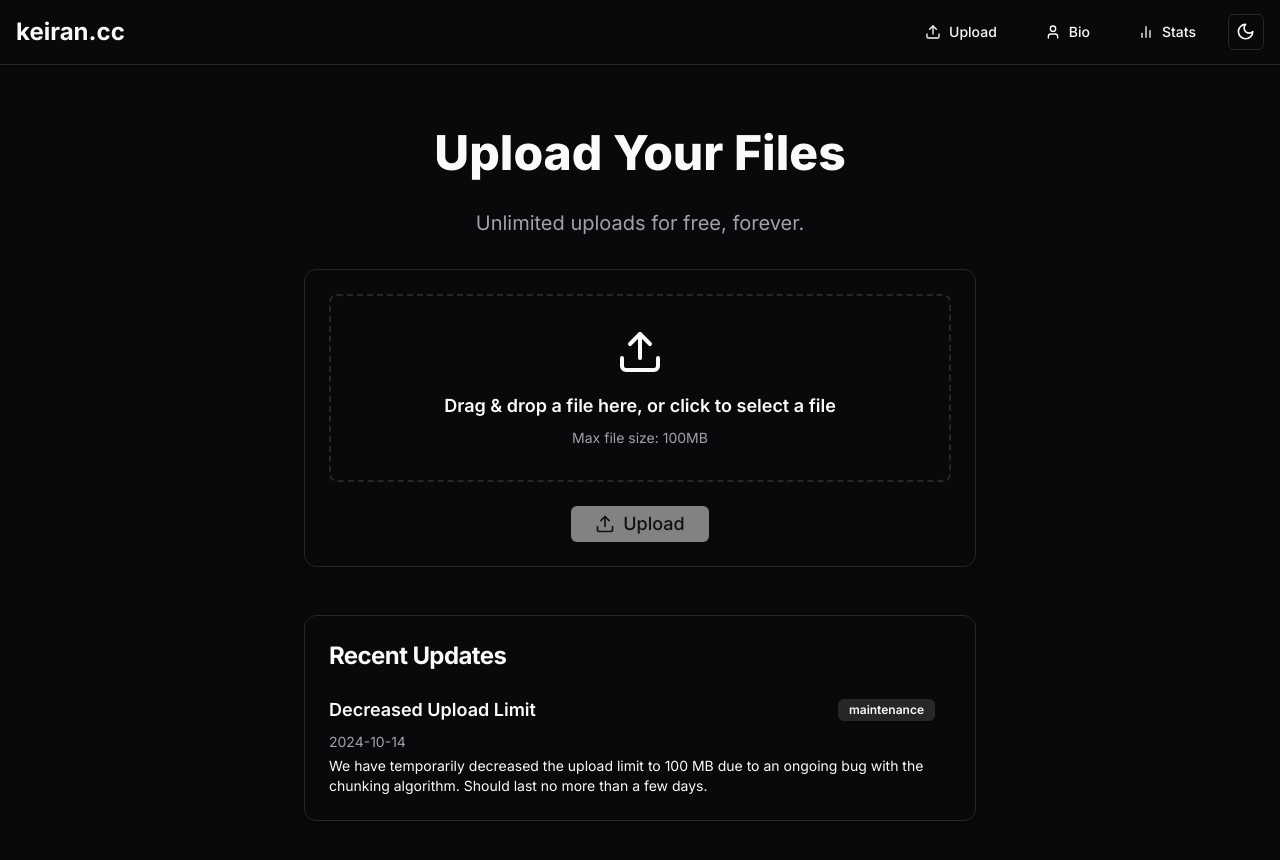
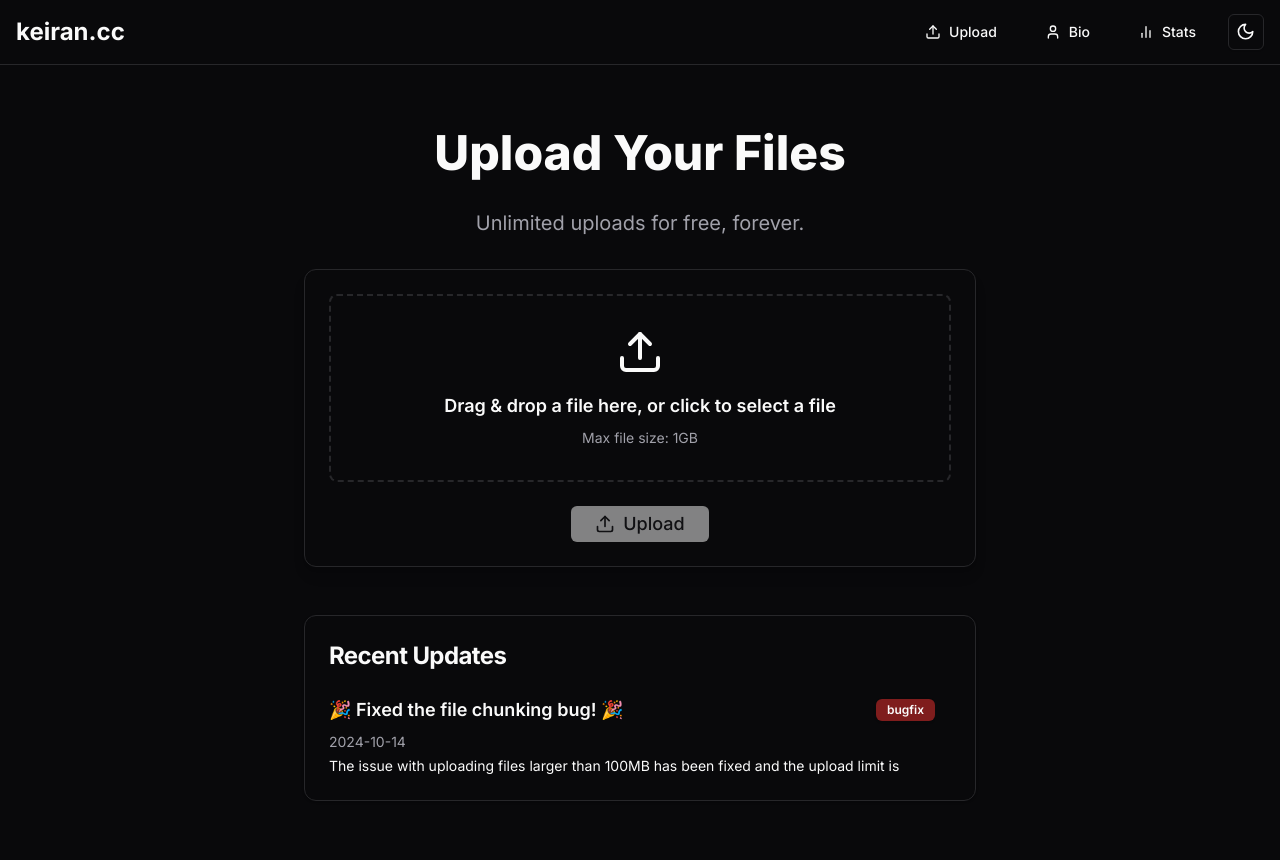
Before and after one commit to KeiranScript/keiran.cc, a Next.js app: page / in a window 1280 px wide. Shown: the top 860 px of the page. Built offline with nearby package versions, Linux system fonts and the light colour scheme.

Commit message:
Fixed the bug with file chunking caused by pm2 Also added an item to the updates component describing this fix

```diff
--- a/ecosystem.config.json
+++ b/ecosystem.config.json
@@ -5,7 +5,8 @@
       "script": "pnpm",
       "args": "start",
       "cwd": "/home/keiran/keiran.cc/",
-      "watch": true,
+      "watch": false,
+      "ignore_watch": 'public/uploads/chunks',
       "env": {
         "NODE_ENV": "production"
       }
--- a/src/components/file-upload.tsx
+++ b/src/components/file-upload.tsx
@@ -8,7 +8,7 @@ import { Upload, Loader2, File, CheckCircle } from 'lucide-react'
 import { Progress } from '@/components/ui/progress'
 import FileUrlDisplay from '@/components/file-url-display'
 
-const MAX_FILE_SIZE = 1024 * 1024 * 100 // 100MB in bytes
+const MAX_FILE_SIZE = 1024 * 1024 * 1024 // 1GB in bytes
 const CHUNK_SIZE = 1024 * 1024 * 10 // 10MB in bytes
 
 export default function FileUpload({ setToast }: { setToast: (message: string, description: string) => void }) {
@@ -22,7 +22,7 @@ export default function FileUpload({ setToast }: { setToast: (message: string, d
   const onDrop = useCallback((acceptedFiles: File[]) => {
     const selectedFile = acceptedFiles[0]
     if (selectedFile.size > MAX_FILE_SIZE) {
-      setToast('File too large', 'Maximum file size is 100MB.')
+      setToast('File too large', 'Maximum file size is 1GB.')
     } else {
       setFile(selectedFile)
     }
@@ -80,7 +80,6 @@ export default function FileUpload({ setToast }: { setToast: (message: string, d
       setButtonLabel('Uploaded')
       setToast('File uploaded successfully', 'Visit the link to access your file!')
 
-      // Change the button back to 'Upload' after 1 second
       setTimeout(() => {
         setButtonLabel('Upload')
         setUploadSuccess(false)
@@ -111,7 +110,7 @@ export default function FileUpload({ setToast }: { setToast: (message: string, d
             <div>
               <Upload className="h-12 w-12 text-primary mx-auto mb-4" />
               <p className="text-lg mb-2 font-semibold text-foreground">Drag & drop a file here, or click to select a file</p>
-              <p className="text-sm text-muted-foreground">Max file size: 100MB</p>
+              <p className="text-sm text-muted-foreground">Max file size: 1GB</p>
             </div>
           )}
         </div>
--- a/src/components/updates.tsx
+++ b/src/components/updates.tsx
@@ -15,9 +15,9 @@ const updates: Update[] = [
   {
     id: 1,
     date: '2024-10-14',
-    title: 'Decreased Upload Limit',
-    description: 'We have temporarily decreased the upload limit to 100 MB due to an ongoing bug with the chunking algorithm. Should last no more than a few days.',
-    type: 'maintenance'
+    title: '🎉 Fixed the file chunking bug! 🎉',
+    description: 'The issue with uploading files larger than 100MB has been fixed and the upload limit is back up!',
+    type: 'bugfix'
   },
 ]
 
@@ -26,12 +26,12 @@ export default function Updates() {
   const contentRef = useRef<HTMLDivElement>(null)
 
   useEffect(() => {
-    if (contentRef.current) {
-      const contentHeight = contentRef.current.scrollHeight
-      const maxHeight = 300
-      setContainerHeight(Math.min(contentHeight, maxHeight))
-    }
-  }, [updates])
+      if (contentRef.current) {
+        const contentHeight = contentRef.current.scrollHeight
+        const maxHeight = 300
+        setContainerHeight(Math.min(contentHeight, maxHeight))
+      }
+    }, [])
 
   return (
     <Card className="w-full max-w-2xl mx-auto mt-8">
```
Also changed, not shown: 1 other file (tests, documents, lock files or other folders).
